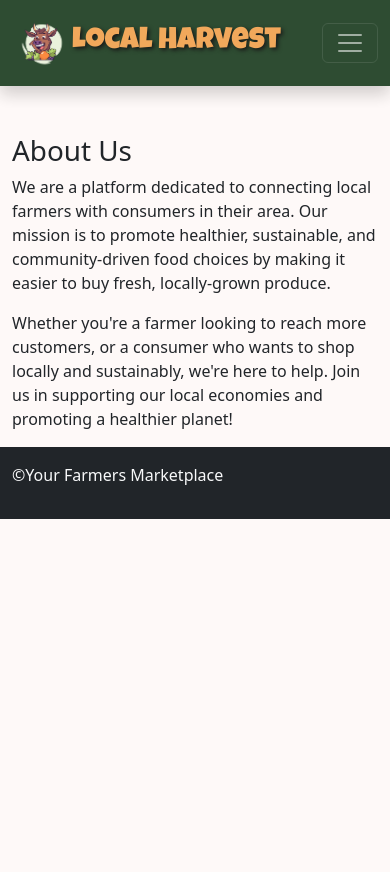
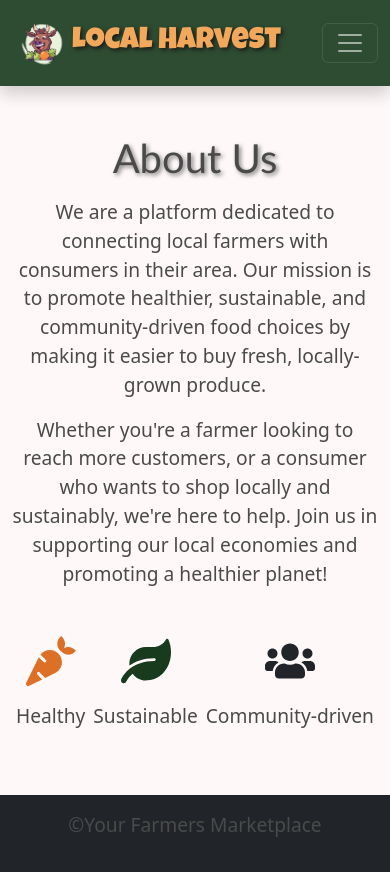
Before and after one commit to saraschroeder/local-harvest, a React (Create React App) app in the folder client/: page /about in a window 390 px wide. Before the commit the page ends 844 px from the top, so only its background shows below. Built offline with nearby package versions, Linux system fonts and the light colour scheme.

Commit message:
added styling to about, farmer.js & home.js, and changes about page to tsx

```diff
--- a/client/package.json
+++ b/client/package.json
@@ -9,6 +9,7 @@
     "bootstrap": "^5.2.3",
     "react": "^18.2.0",
     "react-dom": "^18.2.0",
+    "react-icons": "^4.8.0",
     "react-router-dom": "^6.11.1",
     "react-scripts": "5.0.1",
     "web-vitals": "^2.1.4"
--- a/client/src/App.tsx
+++ b/client/src/App.tsx
@@ -3,17 +3,17 @@ import Header from "./components/header";
 import Footer from "./components/footer";
 import Login from "./pages/Login";
 import Signup from "./pages/Signup";
-import Home from "./pages/Home";
-import About from "./pages/About"; // Make sure this path is correct!
+// import Home from "./pages/Home";
+import About from "./pages/About";
 
 import "./App.css";
 
-function App() {
+function App(): JSX.Element {
   return (
     <Router>
       <Header />
       <Routes>
-        <Route path="/" element={<Home />} />
+        {/* <Route path="/" element={<Home />} /> */}
         <Route path="/login" element={<Login />} />
         <Route path="/signup" element={<Signup />} />
         <Route path="/about" element={<About />} />
--- a/client/src/assets/css/about.css
+++ b/client/src/assets/css/about.css
@@ -0,0 +1,45 @@
+.container {
+  text-align: center;
+
+}
+
+.container h1 {
+  font-size: 2.5rem;
+  color: #4a4a4a;
+  margin-bottom: 1rem;
+  font-family: 'Gill Sans', 'Gill Sans MT', Calibri, 'Trebuchet MS', sans-serif;
+  text-shadow: 2px 2px 4px rgba(0, 0, 0, 0.5); /* Adds a shadow to the text */
+}
+
+
+.container p {
+  font-size: 1.2rem;
+  line-height: 1.5;
+  color: #4a4a4a;
+}
+
+
+.fade-in {
+  opacity: 0;
+  transition: opacity 0.5s ease-in-out;
+}
+
+.fade-in.visible {
+  opacity: 1;
+}
+
+.icon-container {
+  display: flex;
+  justify-content: space-around;
+  margin-top: 3rem;
+  margin-bottom: 3rem;
+}
+
+.icon-container div {
+  text-align: center;
+}
+
+.icon-container p {
+  margin-top: 1rem;
+  font-size: 1.2rem;
+}
--- a/client/src/pages/About.js
+++ b/client/src/pages/About.tsx
@@ -1,10 +1,17 @@
-import React from "react";
+import React, { useEffect, useState } from "react";
 import "bootstrap/dist/css/bootstrap.min.css";
 import "../assets/css/about.css";
+import { FaCarrot, FaLeaf, FaUsers } from "react-icons/fa";
 
-function About() {
+const About: React.FC = () => {
+  const [isVisible, setIsVisible] = useState(false);
+
+  useEffect(() => {
+    setIsVisible(true);
+  }, []);
+
   return (
-    <div className="container mt-5">
+    <div className={`container mt-5 fade-in ${isVisible ? "visible" : ""}`}>
       <h1>About Us</h1>
       <p>
         We are a platform dedicated to connecting local farmers with consumers
@@ -17,8 +24,22 @@ function About() {
         who wants to shop locally and sustainably, we're here to help. Join us
         in supporting our local economies and promoting a healthier planet!
       </p>
+      <div className="icon-container">
+        <div>
+          <FaCarrot size={50} color="#dc7027" />
+          <p>Healthy</p>
+        </div>
+        <div>
+          <FaLeaf size={50} color="#183a1d" />
+          <p>Sustainable</p>
+        </div>
+        <div>
+          <FaUsers size={50} />
+          <p>Community-driven</p>
+        </div>
+      </div>
     </div>
   );
-}
+};
 
 export default About;
--- a/client/src/pages/Home.js
+++ b/client/src/pages/Home.js
@@ -1,75 +1,37 @@
-import React, { useState, useEffect } from "react";
-import { Link } from "react-router-dom";
-import "bootstrap/dist/css/bootstrap.min.css";
-import "../assets/css/explore.css"
+// import React, { useState, useEffect } from "react";
+// import { Link } from "react-router-dom";
+// import axios from "axios";
 
-function Explore() {
-  const [posts, setPosts] = useState([]);
-  const [loggedIn, setLoggedIn] = useState(false);
+// function Main() {
+//   const [farmers, setFarmers] = useState([]);
 
-  // Fetch posts from the backend or an API
-  useEffect(() => {
-    // Simulated data for demonstration
-    const mockPosts = [
-      {
-        id: 1,
-        title: "Fresh Organic Apples",
-        image: "/images/apples.jpg",
-        location: "Farmers Market, New York",
-        price: "$2.99/lb",
-        comments: [
-          { id: 1, user: "User1", comment: "Great apples!" },
-          { id: 2, user: "User2", comment: "Delicious and fresh!" },
-        ],
-        rating: 4.5,
-      },
-      {
-        id: 2,
-        title: "Farm Fresh Eggs",
-        image: "/images/eggs.jpg",
-        location: "Local Farm, California",
-        price: "$4.99/dozen",
-        comments: [
-          { id: 3, user: "User3", comment: "Best eggs I've ever had!" },
-          { id: 4, user: "User4", comment: "High-quality and tasty!" },
-        ],
-        rating: 5.0,
-      },
+//   useEffect(() => {
+//     async function fetchFarmers() {
+//       try {
+//         const response = await axios.get("/api/farmers"); // Replace with our actual api endpoint
+//         setFarmers(response.data);
+//       } catch (error) {
+//         console.error("Failed to fetch farmers:", error);
+//       }
+//     }
 
-    ];
+//     fetchFarmers();
+//   }, []);
 
-    setPosts(mockPosts);
-  }, []);
+//   return (
+//     <div>
+//       {farmers.map((farmer) => (
+//         <div key={farmer.id}>
+//           <img src={farmer.avatar} alt="Farmer's avatar" />
+//           <h2>{farmer.name}</h2>
+//           <p>{farmer.location}</p>
+//           <p>{farmer.description}</p>
+//           <p>Average Rating: {farmer.averageRating}</p>
+//           <Link to={`/farmer/${farmer.id}`}>View Posts</Link>
+//         </div>
+//       ))}
+//     </div>
+//   );
+// }
 
-  return (
-    <div className="container mt-5 explore-page">
-      <div className="row">
-        {posts.map((post) => (
-          <div className="col-md-4" key={post.id}>
-            <div className="card post-card">
-              <img src={post.image} className="card-img-top" alt={post.title} />
-              <div className="card-body">
-                <h5 className="card-title">{post.title}</h5>
-                <p className="card-text">{post.location}</p>
-                <p className="card-text">{post.price}</p>
-                <div className="d-flex justify-content-between align-items-center">
-                  <Link to={`/post/${post.id}`} className="btn btn-primary">
-                    View Details
-                  </Link>
-                  {loggedIn && (
-                    <div>
-                      <span className="mr-2">Rate: {post.rating}</span>
-                      <button className="btn btn-secondary">Comment</button>
-                    </div>
-                  )}
-                </div>
-              </div>
-            </div>
-          </div>
-        ))}
-      </div>
-    </div>
-  );
-}
-
-export default Explore;
+// export default Main;
--- a/package.json
+++ b/package.json
@@ -15,5 +15,9 @@
   "license": "ISC",
   "devDependencies": {
     "concurrently": "^5.1.0"
+  },
+  "dependencies": {
+    "axios": "^1.4.0",
+    "react-icons": "^4.8.0"
   }
 }
```
Also changed, not shown: client/src/pages/Farmer.js (added, +58 -0 lines).
